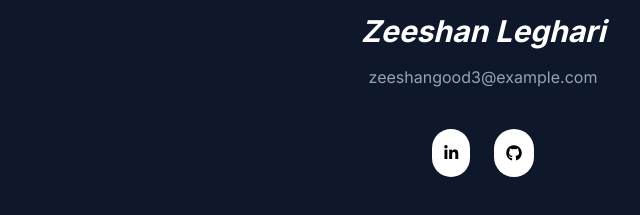
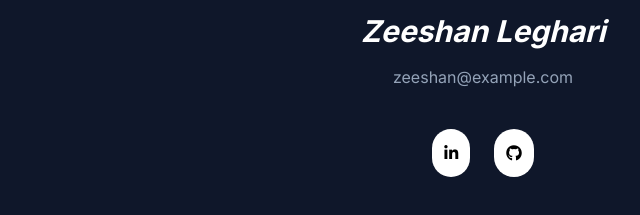
Before and after one commit to zeeshanleghari/jenkins-github-demo, a plain HTML site: page index.html in a window 1280 px wide. Shown: the part 1787-2002 px from the top of the page, 157-797 px from the left. Drawn offline with nearby package versions, Linux system fonts and the light colour scheme.

Commit message:
correct typos and improve clarity.

```diff
--- a/index.html
+++ b/index.html
@@ -115,7 +115,7 @@
     <footer id="contact" class="py-20 text-center border-t border-white/5">
         <p class="text-slate-500 uppercase tracking-widest text-xs">Let's Connect</p>
         <h2 class="text-3xl font-bold text-white my-4 italic">Zeeshan Leghari</h2>
-        <p class="text-slate-400 mb-10">zeeshangood3@example.com</p>
+        <p class="text-slate-400 mb-10">zeeshan@example.com</p>
         <div class="flex justify-center gap-6">
             <a href="#" class="bg-white text-black p-3 rounded-full hover:bg-blue-500 hover:text-white transition"><i class="fab fa-linkedin-in"></i></a>
             <a href="#" class="bg-white text-black p-3 rounded-full hover:bg-blue-500 hover:text-white transition"><i class="fab fa-github"></i></a>
```
